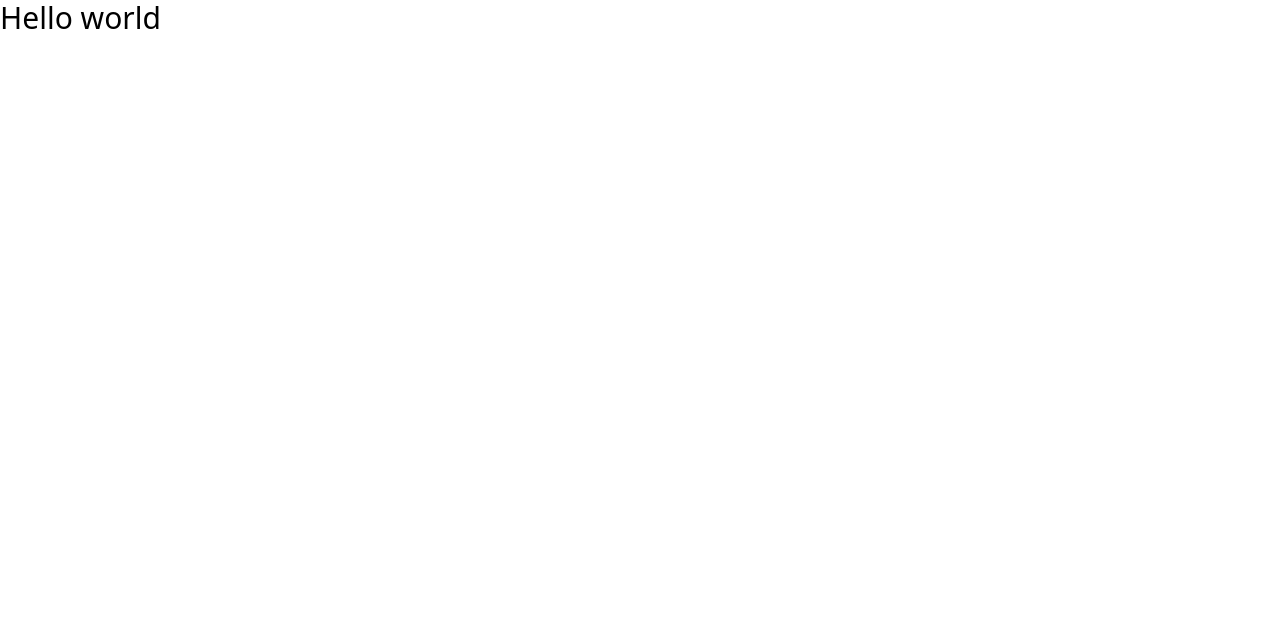
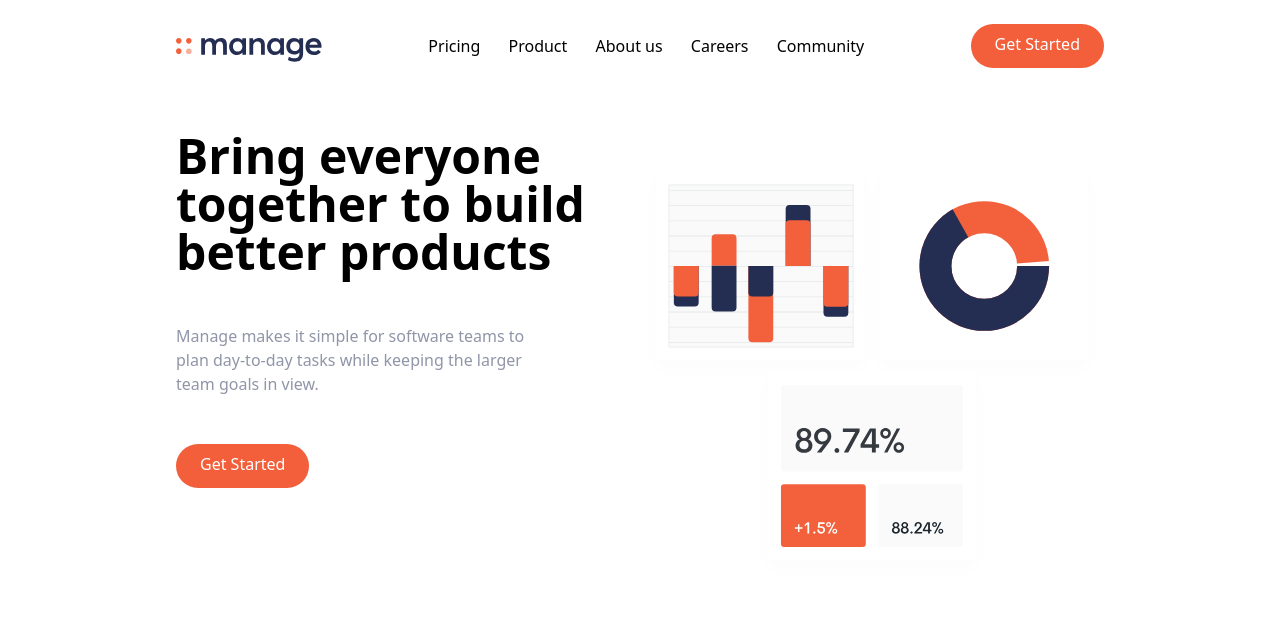
Before and after one commit to YouchanChung/tailwindcss-handson, a website: page index.html in a window 1280 px wide. Drawn offline with Linux system fonts and the light colour scheme.

Commit message:
feat: 상단 Navbar & Hero section 구현

```diff
--- a/index.html
+++ b/index.html
@@ -9,7 +9,56 @@
     <title>Manage Landing Page</title>
 </head>
 <body>
-<h1 class="text-3xl">Hello world</h1>
+<!-- Navbar -->
+<nav class="relative container mx-auto p-6">
+    <!-- Flex Container -->
+    <div class="flex items-center justify-between">
+        <!-- Logo -->
+        <div class="pt-2">
+            <img src="img/logo.svg" alt=""/>
+        </div>
+        <!-- Menu Items -->
+        <div class="hidden flex space-x-6 md:block">
+            <a href="#" class="hover:text-darkGrayishBlue">Pricing</a>
+            <a href="#" class="hover:text-darkGrayishBlue">Product</a>
+            <a href="#" class="hover:text-darkGrayishBlue">About us</a>
+            <a href="#" class="hover:text-darkGrayishBlue">Careers</a>
+            <a href="#" class="hover:text-darkGrayishBlue">Community</a>
+        </div>
+        <a href="#"
+           class="hidden p-3 px-6 pt-2 text-white bg-brightRed rounded-full baseline hover:bg-brightRedLight md:block">
+            Get Started
+        </a>
+    </div>
+</nav>
+<!-- Hero Section -->
+<section id="hero">
+    <!-- Flex Container -->
+    <div class="container flex flex-col-reverse md:flex-row items-center px-6 mx-auto mt-10 space-y-0 md:space-y-0">
+        <!-- Left item -->
+        <div class="flex flex-col mb-32 space-y-12 md:w-1/2">
+            <h1 class="max-w-md text-4xl font-bold text-center md:text-5xl md:text-left">
+                Bring everyone together to build better products
+            </h1>
+            <p class="max-w-sm text-center text-darkGrayishBlue md:text-left">
+                Manage makes it simple for software teams to plan
+                day-to-day tasks
+                while keeping the larger team goals in view.
+            </p>
+            <div class="flex justify-center md:justify-start">
+                <a href="#"
+                   class="md:block p-3 px-6 pt-2 text-white bg-brightRed rounded-full baseline hover:bg-brightRedLight">
+                    Get Started
+                </a>
+            </div>
+        </div>
+        <!-- Image -->
+        <div class="md:w-1/2">
+            <img src="img/illustration-intro.svg" alt=""/>
+        </div>
+    </div>
+</section>
+
 
 </body>
 </html>
```
Also changed, not shown: css/main.css, 1 other file. Lines whose indentation alone changed are shown as unchanged.
